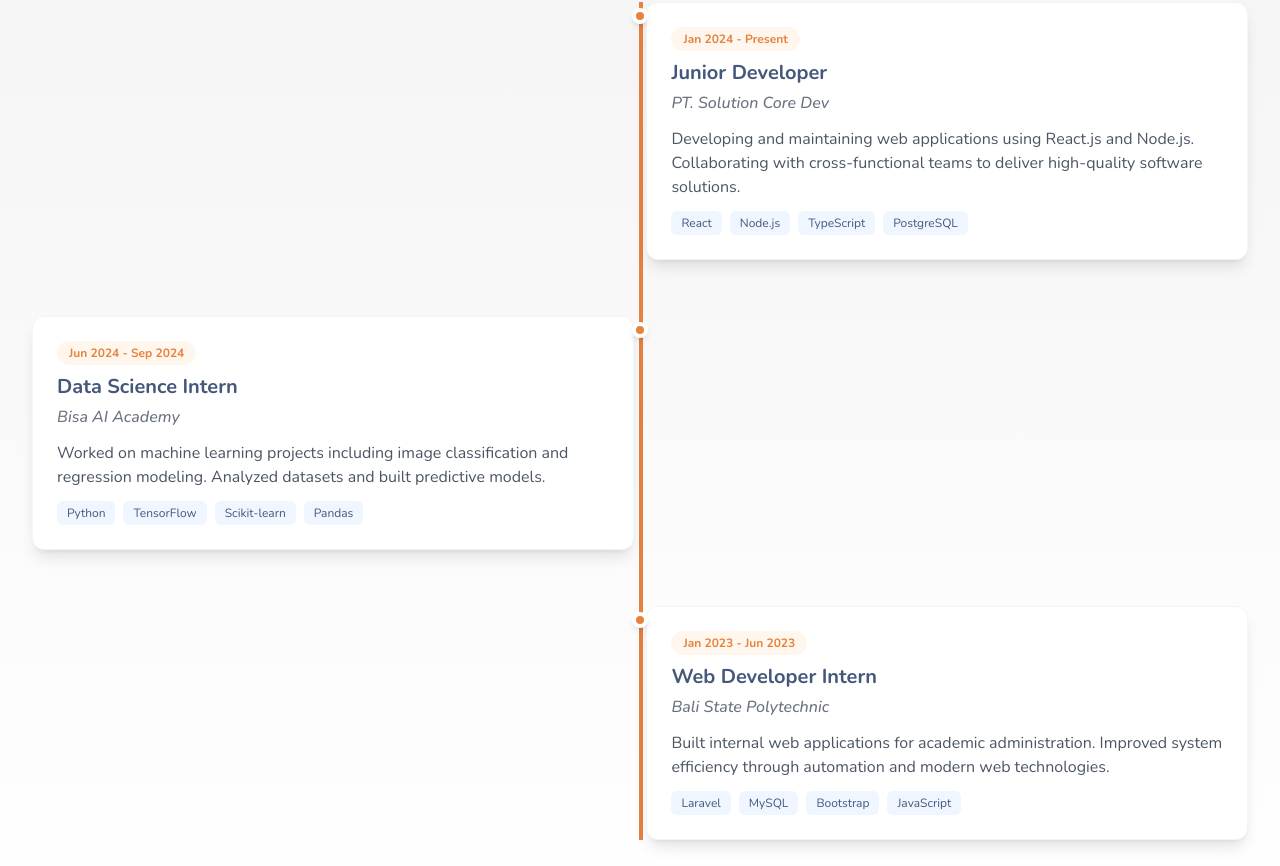
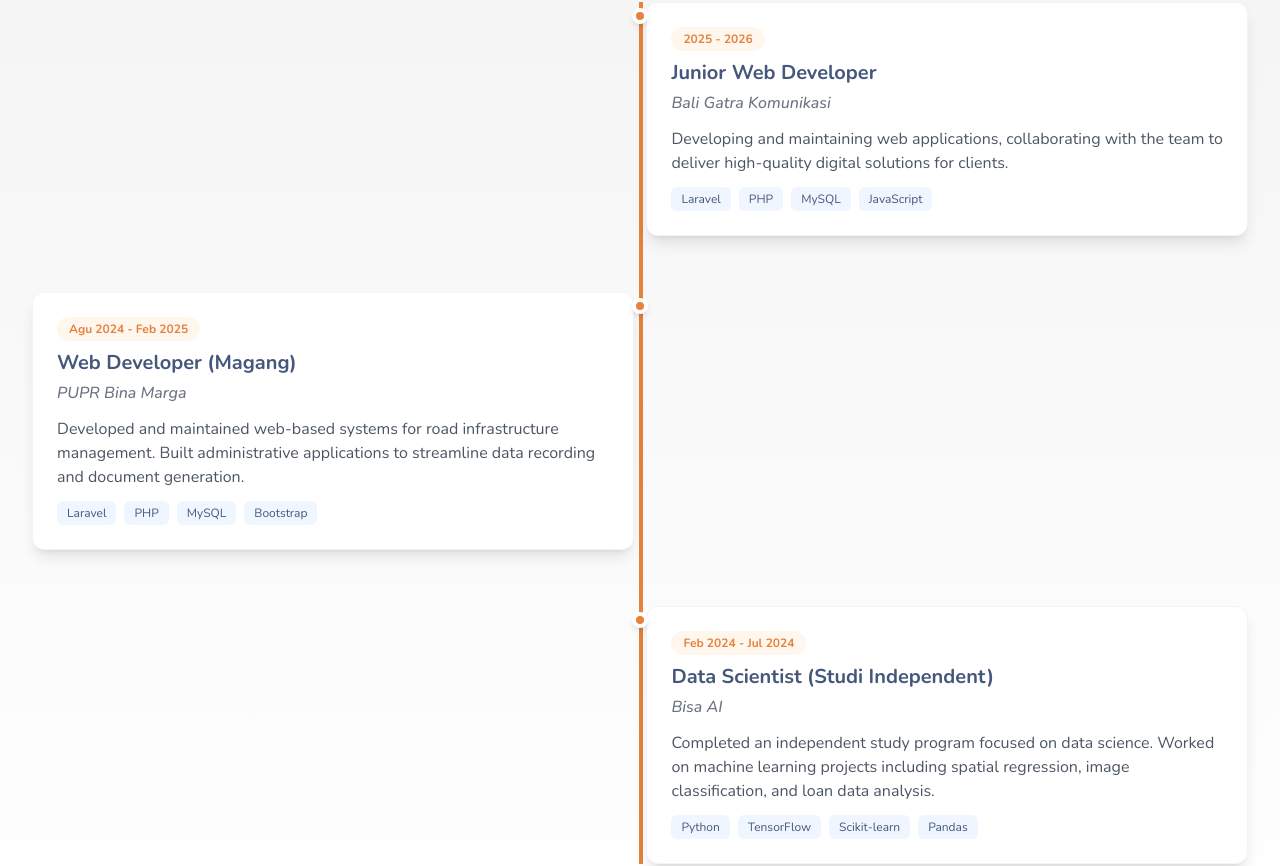
Before and after one commit to kr1aas/my-portofolio, a React (Vite) app: page / in a window 1280 px wide. Shown: the part 1705-2571 px from the top of the page. Built offline with nearby package versions, Linux system fonts and the light colour scheme.

Commit message:
feat: add Experience section component to portfolio with professional timeline display

```diff
--- a/src/components/Experience.tsx
+++ b/src/components/Experience.tsx
@@ -2,25 +2,25 @@ import React from 'react';
 
 const experiences = [
   {
-    role: "Junior Developer",
-    company: "PT. Solution Core Dev",
-    period: "Jan 2024 - Present",
-    description: "Developing and maintaining web applications using React.js and Node.js. Collaborating with cross-functional teams to deliver high-quality software solutions.",
-    tech: ["React", "Node.js", "TypeScript", "PostgreSQL"]
+    role: "Junior Web Developer",
+    company: "Bali Gatra Komunikasi",
+    period: "2025 - 2026",
+    description: "Developing and maintaining web applications, collaborating with the team to deliver high-quality digital solutions for clients.",
+    tech: ["Laravel", "PHP", "MySQL", "JavaScript"]
   },
   {
-    role: "Data Science Intern",
-    company: "Bisa AI Academy",
-    period: "Jun 2024 - Sep 2024",
-    description: "Worked on machine learning projects including image classification and regression modeling. Analyzed datasets and built predictive models.",
-    tech: ["Python", "TensorFlow", "Scikit-learn", "Pandas"]
+    role: "Web Developer (Magang)",
+    company: "PUPR Bina Marga",
+    period: "Agu 2024 - Feb 2025",
+    description: "Developed and maintained web-based systems for road infrastructure management. Built administrative applications to streamline data recording and document generation.",
+    tech: ["Laravel", "PHP", "MySQL", "Bootstrap"]
   },
   {
-    role: "Web Developer Intern",
-    company: "Bali State Polytechnic",
-    period: "Jan 2023 - Jun 2023",
-    description: "Built internal web applications for academic administration. Improved system efficiency through automation and modern web technologies.",
-    tech: ["Laravel", "MySQL", "Bootstrap", "JavaScript"]
+    role: "Data Scientist (Studi Independent)",
+    company: "Bisa AI",
+    period: "Feb 2024 - Jul 2024",
+    description: "Completed an independent study program focused on data science. Worked on machine learning projects including spatial regression, image classification, and loan data analysis.",
+    tech: ["Python", "TensorFlow", "Scikit-learn", "Pandas"]
   }
 ];
 
```
